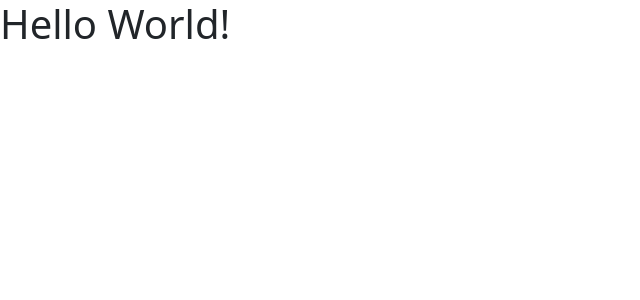
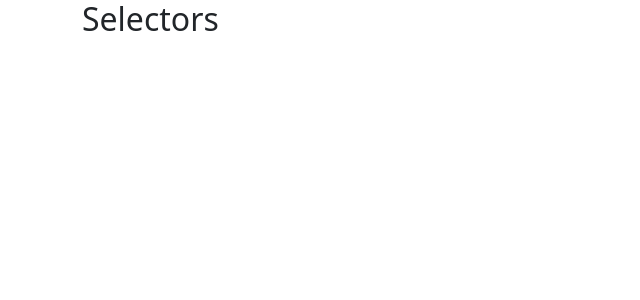
Before and after one commit to daguttt/selectors-app-angular, an Angular app: page /countries/selectors in a window 1280 px wide. Before the commit this address led to /. Shown: the top 300 px of the page, without its empty margins (0-640 px from the left). Built offline with nearby package versions, Linux system fonts and the light colour scheme.

Commit message:
Class 284: Application’s folder structure
- Add routing an subrouting for coutries

```diff
--- a/src/app/app-routing.module.ts
+++ b/src/app/app-routing.module.ts
@@ -1,10 +1,21 @@
 import { NgModule } from '@angular/core';
 import { RouterModule, Routes } from '@angular/router';
+import { AppComponent } from './app.component';
 
-const routes: Routes = [];
+const routes: Routes = [
+  {
+    path: 'countries',
+    loadChildren: () =>
+      import('./countries/countries.module').then((m) => m.CountriesModule),
+  },
+  {
+    path: '**',
+    redirectTo: 'countries',
+  },
+];
 
 @NgModule({
   imports: [RouterModule.forRoot(routes)],
-  exports: [RouterModule]
+  exports: [RouterModule],
 })
-export class AppRoutingModule { }
+export class AppRoutingModule {}
--- a/src/app/app.component.html
+++ b/src/app/app.component.html
@@ -1 +1,3 @@
-<h1>Hello World!</h1>
+<main class="container">
+  <router-outlet></router-outlet>
+</main>
--- /dev/null
+++ b/src/app/countries/selector-page/selector-page.component.html
@@ -0,0 +1 @@
+<h2>Selectors</h2>
--- /dev/null
+++ b/src/app/countries/services/countries.service.ts
@@ -0,0 +1,6 @@
+import { Injectable } from '@angular/core';
+
+@Injectable({
+  providedIn: 'root',
+})
+export class CountriesService {}
```
Also changed, not shown: src/app/app.module.ts (+6 -9 lines), src/app/countries/countries-routing.module.ts (added, +22 -0 lines), src/app/countries/countries.module.ts (added, +10 -0 lines), src/app/countries/selector-page/selector-page.component.ts (added, +7 -0 lines).
